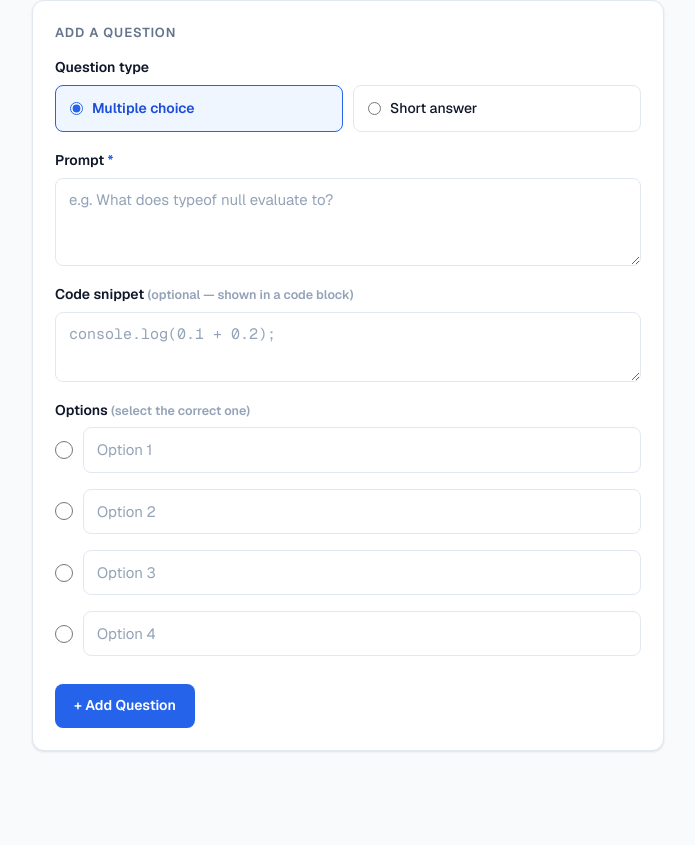
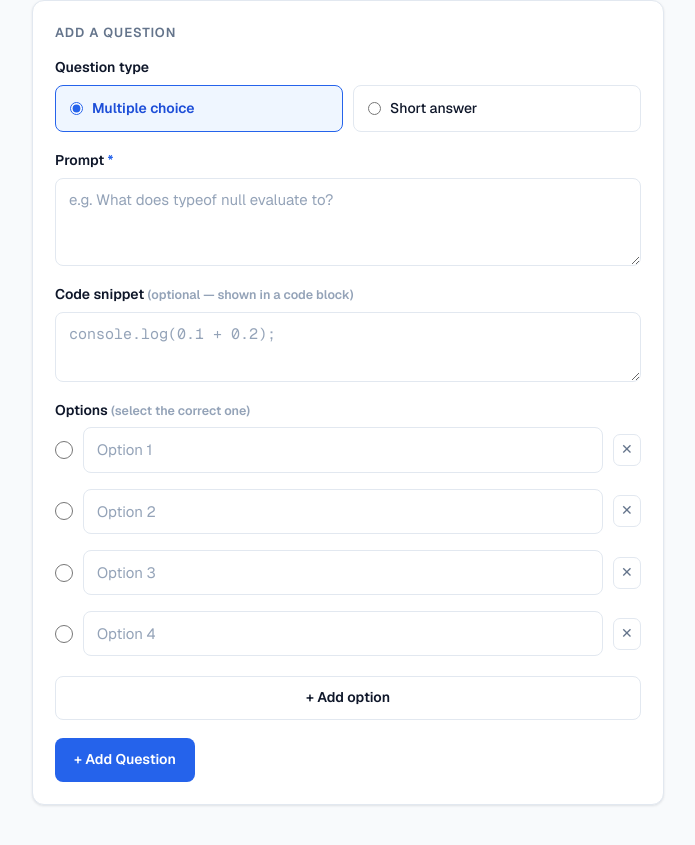
Before and after one commit to hidaydev/quiz, a React (Vite) app in the folder frontend/: page /builder/1 in a window 1280 px wide. Shown: the part 888-1733 px from the top of the page, without its empty margins (292-987 px from the left). Built offline with nearby package versions, Linux system fonts and the light colour scheme; no server answers.

Commit message:
feat: allow adding and removing MCQ options (min 2, max 6)

```diff
--- a/frontend/src/components/QuestionForm.tsx
+++ b/frontend/src/components/QuestionForm.tsx
@@ -27,7 +27,7 @@ export default function QuestionForm({ onSubmit, onCancel, defaultValues, isLoad
   })
 
   const type = watch('type')
-  const { fields } = useFieldArray({ control, name: 'options' })
+  const { fields, append, remove } = useFieldArray({ control, name: 'options' })
 
   const handleFormSubmit = (values: QuestionFormValues) => {
     onSubmit(values)
@@ -92,6 +92,16 @@ export default function QuestionForm({ onSubmit, onCancel, defaultValues, isLoad
                   placeholder={`Option ${index + 1}`}
                   {...register(`options.${index}.value`, { required: 'Option text is required' })}
                 />
+                {fields.length > 2 && (
+                  <button
+                    type="button"
+                    className="icon-btn danger"
+                    onClick={() => remove(index)}
+                    title="Remove option"
+                  >
+                    ✕
+                  </button>
+                )}
               </div>
               {errors.options?.[index]?.value && (
                 <div className="field-error" style={{ marginLeft: 28, marginBottom: 6 }}>{errors.options[index].value.message}</div>
@@ -99,6 +109,16 @@ export default function QuestionForm({ onSubmit, onCancel, defaultValues, isLoad
             </div>
           ))}
           {errors.correctAnswerIndex && <div className="field-error">{errors.correctAnswerIndex.message}</div>}
+          {fields.length < 6 && (
+            <button
+              type="button"
+              className="btn btn-ghost"
+              style={{ marginTop: 4 }}
+              onClick={() => append({ value: '' })}
+            >
+              + Add option
+            </button>
+          )}
         </div>
       )}
 
```
